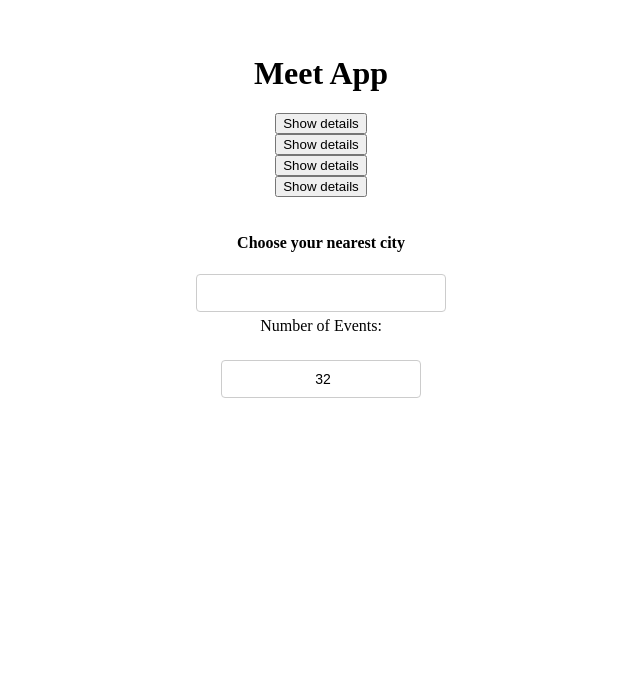
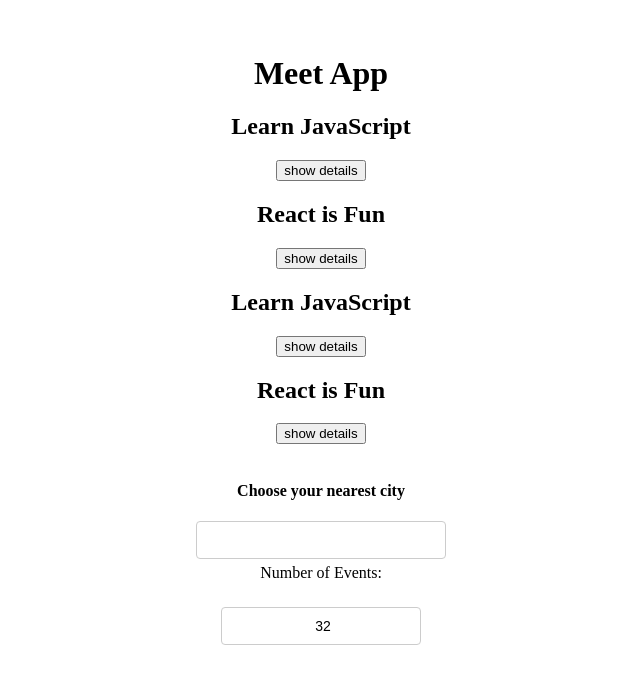
Before and after one commit to koola123/meet-new, a React (Create React App) app: page / in a window 1280 px wide. Shown: the top 684 px of the page, without its empty margins (319-959 px from the left). Built offline with nearby package versions, Linux system fonts and the light colour scheme.

Commit message:
updated details

```diff
--- a/src/Event.js
+++ b/src/Event.js
@@ -15,6 +15,7 @@ class Event extends Component {
 
     return (
       <div className="Event">
+        <h2>{events.summary}</h2>
         <ul>
 
           {this.state.show === true && (
@@ -22,7 +23,7 @@ class Event extends Component {
           )}
           {this.state.show === false && (
             <button className="showMore" onClick={() => this.handleButton()}>
-              Show details
+              show details
             </button>
           )}
           {this.state.show === true && (
```
